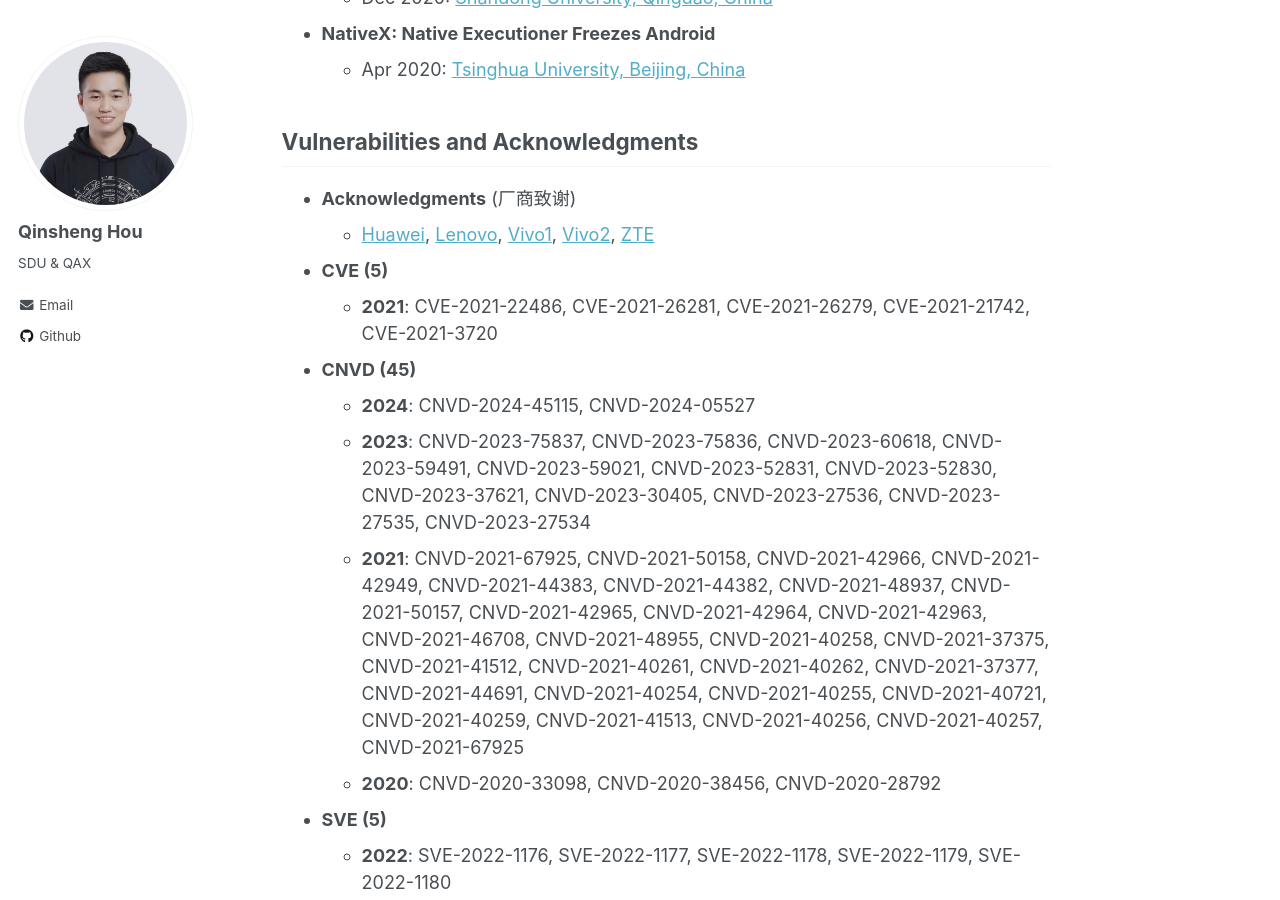
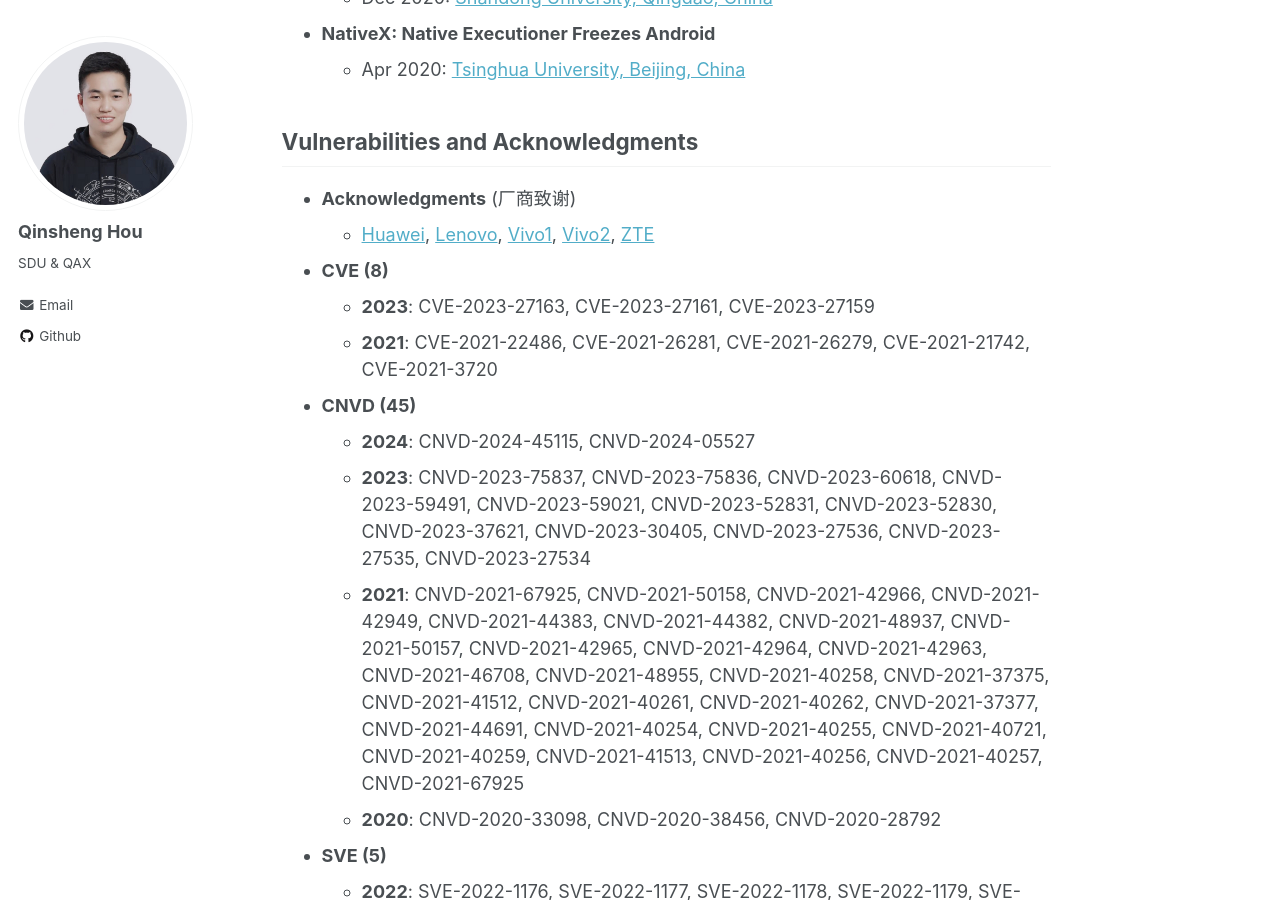
Before and after one commit to chicharitomu14/chicharitomu14.github.io, a Jekyll site: the page built from _pages/about.md, in a window 1280 px wide and 900 px high, scrolled down 3327 px. Built offline with Jekyll 4.4.1, drawn with Linux system fonts in a browser that asks for light colours.

Commit message:
update CVE

```diff
--- a/_pages/about.md
+++ b/_pages/about.md
@@ -77,7 +77,8 @@ Vulnerabilities and Acknowledgments
 ------
 - **Acknowledgments** (厂商致谢)
   - [Huawei](https://device.harmonyos.com/cn/docs/security/acknowledgments/security-acknowledgments-0000001050066659),  [Lenovo](https://iknow.lenovo.com.cn/detail/199217.html), [Vivo1](https://www.vivo.com/en/support/security-advisory-detail?id=9), [Vivo2](https://www.vivo.com/en/support/security-advisory-detail?id=10), [ZTE](https://support.zte.com.cn/support/news/LoopholeInfoDetail.aspx?newsId=1019084)
-- **CVE (5)**
+- **CVE (8)**
+  - **2023**: CVE-2023-27163, CVE-2023-27161, CVE-2023-27159
   - **2021**: CVE-2021-22486, CVE-2021-26281, CVE-2021-26279, CVE-2021-21742, CVE-2021-3720
 - **CNVD (45)**
   - **2024**: CNVD-2024-45115, CNVD-2024-05527
```
